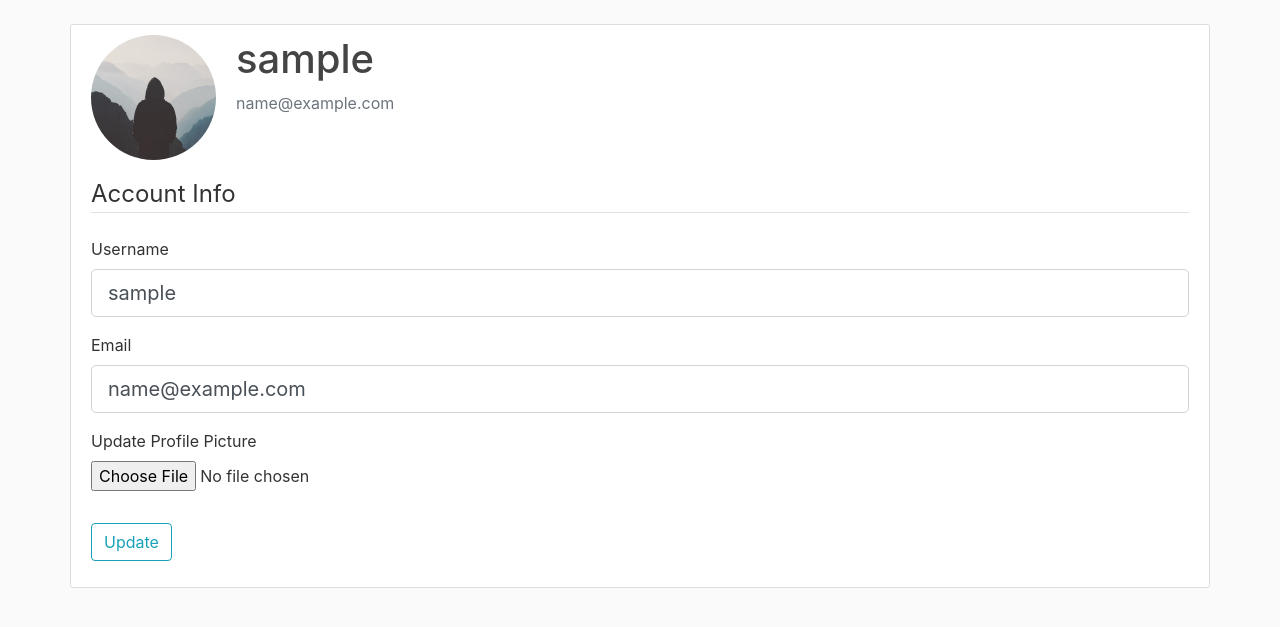
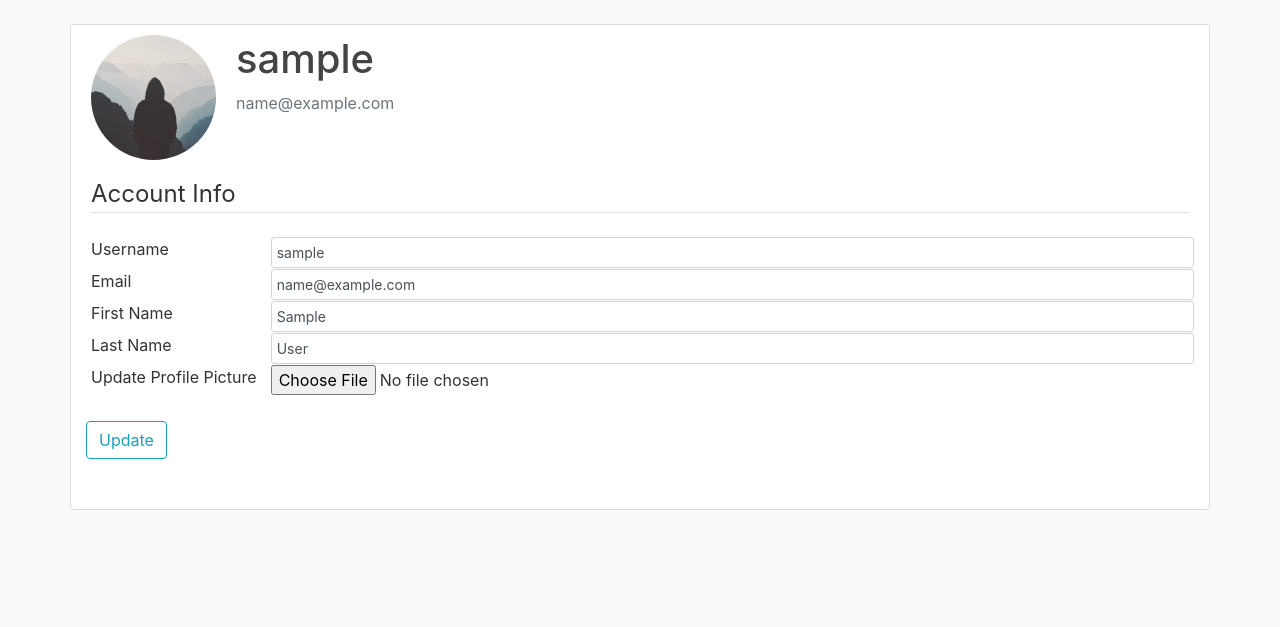
Before and after one commit to MakeICT/MCP-Server, a Flask app: page /account in a window 1280 px wide. Shown: the part 56-683 px from the top of the page. Run offline with Flask 2, Linux system fonts and the light colour scheme; the visitor is signed in with stand-in values (Sample User, id 1); data comes from the database, SQL or seed files in the repository; some libraries are stand-ins or nearby versions.

Commit message:
add first and last name fields to user update form make form easier to add fields

```diff
--- a/mcp/templates/account.html
+++ b/mcp/templates/account.html
@@ -8,50 +8,46 @@
           <p class="text-secondary">{{ current_user.email }}</p>
         </div>
       </div>
-        <form method="POST" action="" enctype="multipart/form-data">
+        <form class="form form-horizontal" method="POST" action="" enctype="multipart/form-data">
             {{ form.hidden_tag() }}
             <fieldset class="form-group">
                 <legend class="border-bottom mb-4">Account Info</legend>
-                <div class="form-group">
-                    {{ form.username.label(class="form-control-label") }}
-
-                    {% if form.username.errors %}
-                        {{ form.username(class="form-control form-control-lg is-invalid") }}
+                {% for field in form %}
+                    <!-- {{ field.type }} -->
+                    {% if field.type=='StringField' %}
+                        <div class="form-row">
+                            {{ field.label(class="form-control-label-sm col-md-2") }}
+                            {% if field.errors %}
+                                {{ field(class="form-control form-control-sm is-invalid") }}
                                 <div class="invalid-feedback">
-                            {% for error in form.username.errors %}
+                                    {% for error in field.errors %}
                                         <span>{{ error }}</span>
                                     {% endfor %}
                                 </div>
                             {% else %}
-                        {{ form.username(class="form-control form-control-lg") }}
+                                {{ field(class="form-control form-control-sm col-md-10") }}
                             {% endif %}
                         </div>
-                <div class="form-group">
-                    {{ form.email.label(class="form-control-label") }}
-                    {% if form.email.errors %}
-                        {{ form.email(class="form-control form-control-lg is-invalid") }}
-                        <div class="invalid-feedback">
-                            {% for error in form.email.errors %}
-                                <span>{{ error }}</span>
-                            {% endfor %}
-                        </div>
-                    {% else %}
-                        {{ form.email(class="form-control form-control-lg") }}
-                    {% endif %}
-                </div>
-                <div class="form-group">
-                    {{ form.picture.label() }}
-                    {{ form.picture(class="form-control-file") }}
-                    {% if form.picture.errors %}
-                        {% for error in form.picture.errors %}
+
+                    {% elif field.type=='FileField' %}
+                        <div class="form-row">
+                            {{ field.label(class="form-control-label-sm col-md-2") }}
+                            {{ field(class="") }}
+                            {% if field.errors %}
+                                {% for error in field.errors %}
                                     <span class="text-danger">{{ error }}</span></br>
                                 {% endfor %}
                             {% endif %}
                         </div>
-            </fieldset>
-            <div class="form-group">
+
+                    {% elif field.type=='SubmitField' %}
+                        <div class="form-row my-4">
                             {{ form.submit(class="btn btn-outline-info") }}
                         </div>
+                    {% elif field.type=='CSRFTokenField' %}
+                    {% endif %}
+                {% endfor %}
+            </fieldset>
         </form>
     </div>
 {% endblock content %}
--- a/mcp/users/forms.py
+++ b/mcp/users/forms.py
@@ -40,6 +40,10 @@ class UpdateAccountForm(FlaskForm):
                            validators=[DataRequired(), Length(min=2, max=20)])
     email = StringField('Email',
                         validators=[DataRequired(), Email()])
+    first_name = StringField('First Name',
+                        validators=[DataRequired()])
+    last_name = StringField('Last Name',
+                        validators=[DataRequired()])
     picture = FileField('Update Profile Picture', validators=[FileAllowed(['jpg', 'png'])])
     submit = SubmitField('Update')
 
--- a/mcp/users/routes.py
+++ b/mcp/users/routes.py
@@ -56,12 +56,16 @@ def account():
             current_user.image_file = picture_file
         current_user.username = form.username.data
         current_user.email = form.email.data
+        current_user.first_name = form.first_name.data
+        current_user.last_name = form.last_name.data
         db.session.commit()
         flash('Your account has been updated!', 'success')
         return redirect(url_for('users.account'))
     elif request.method == 'GET':
         form.username.data = current_user.username
         form.email.data = current_user.email
+        form.first_name.data = current_user.first_name
+        form.last_name.data = current_user.last_name
     image_file = url_for('static', filename='profile_pics/' + current_user.image_file)
     return render_template('account.html', title='Account',
                            image_file=image_file, form=form)
```
Lines whose indentation alone changed are shown as unchanged.
